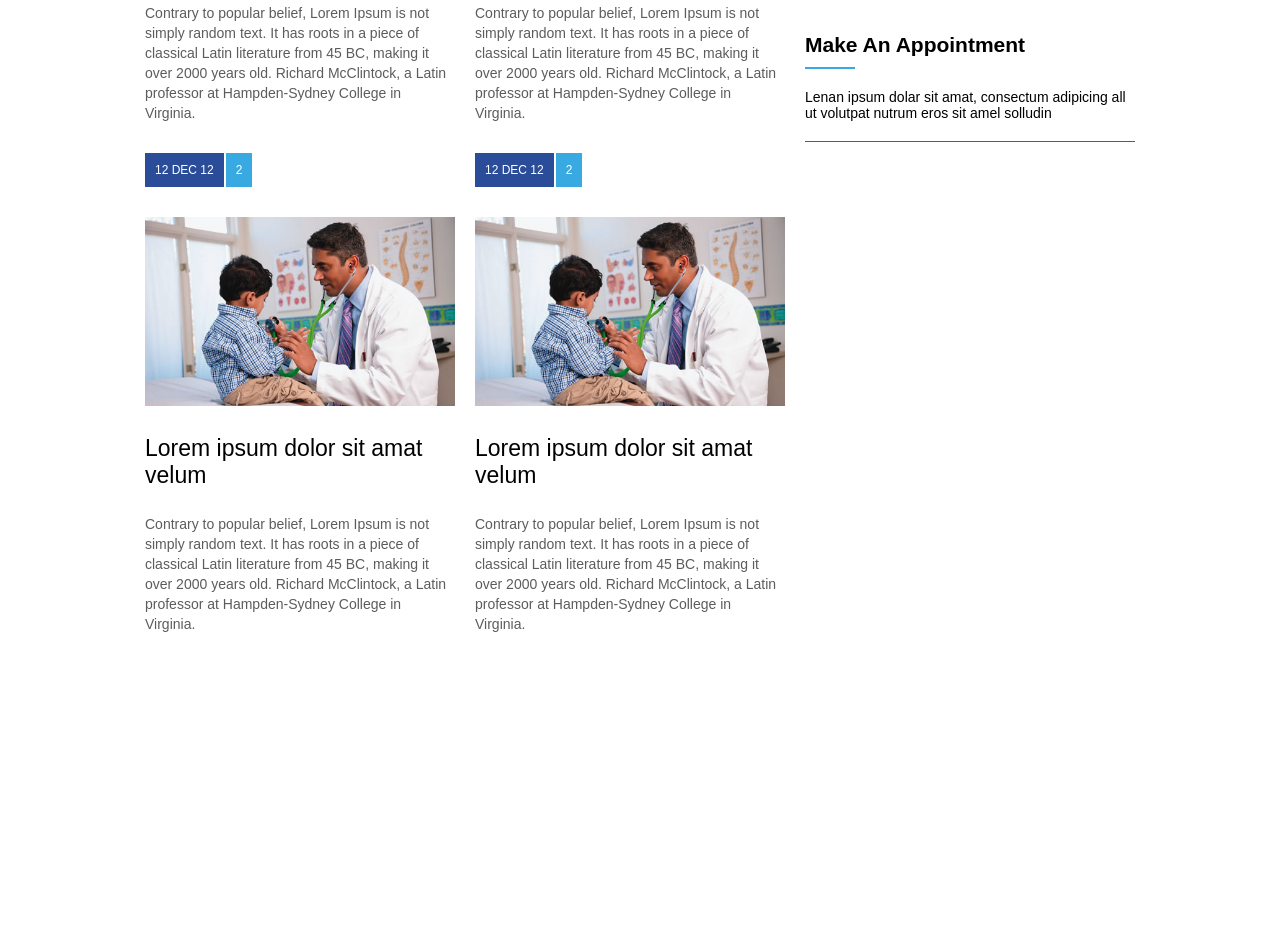
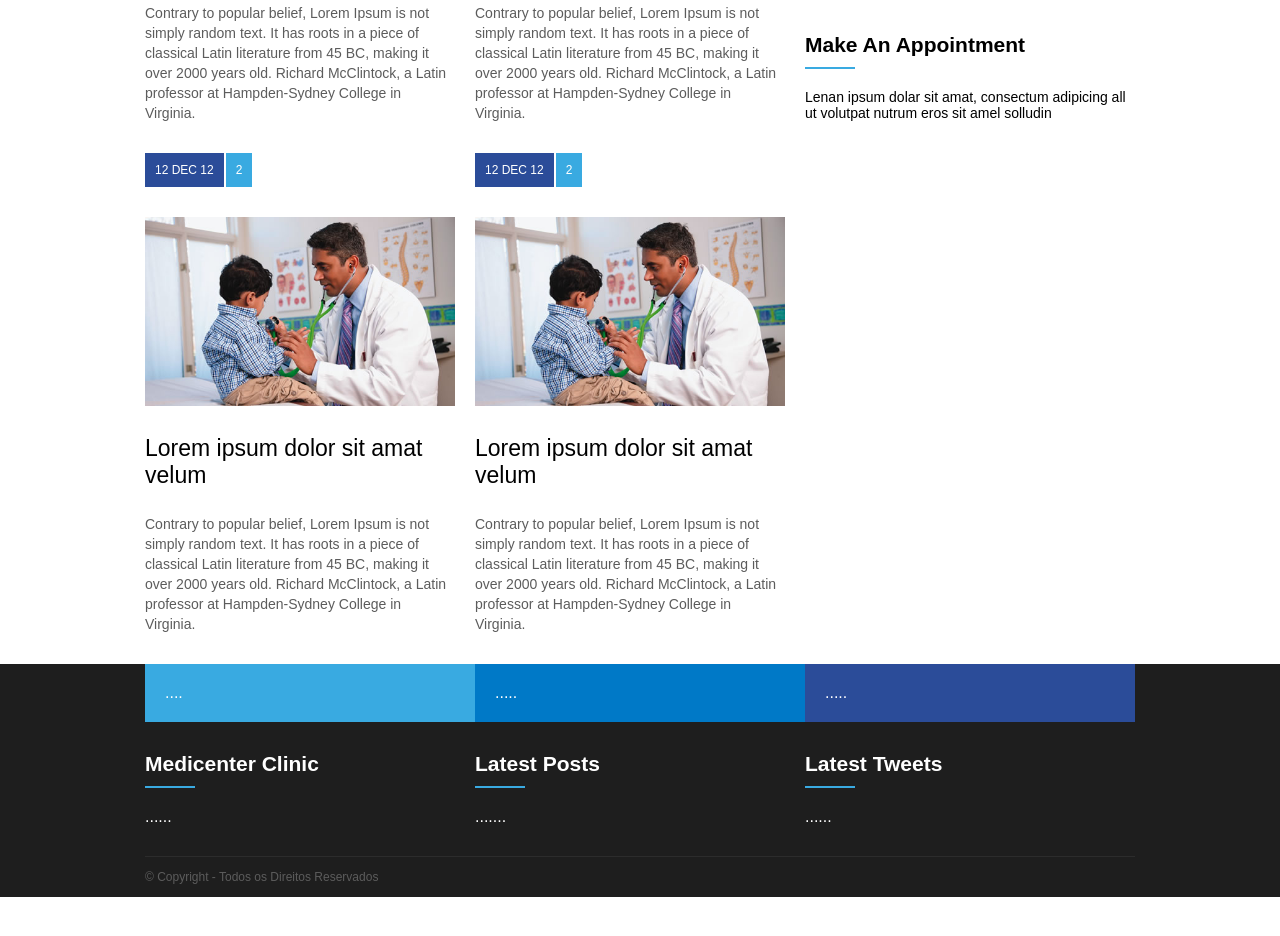
Before and after one commit to EwertonWeb/Medicenter, a plain HTML site: page index.html in a window 1280 px wide. Shown: the part 1233-2169 px from the top of the page. After the commit the page ends 2130 px from the top, so only its background shows below. Drawn offline with Linux system fonts and the light colour scheme.

Commit message:
footer v1.0

```diff
--- a/assets/css/template.css
+++ b/assets/css/template.css
@@ -5,7 +5,7 @@
 body {
     margin: 0;
     padding: 0;
-    padding-bottom: 300px;
+
 }
 header {
     display: flex;
@@ -229,8 +229,52 @@ article .news_resume {
     font-size: 14px;
 
 }
-.aside_bar{
+
+footer {
+    background-color: #1e1e1e;
     display: flex;
-    border-bottom: 1px solid #5c5c5c;
-    margin-top: 20px;
+    justify-content: center;
 }
+.footer_menu {
+    display: flex;
+}
+.fm_1, .fm_2, .fm_3 {
+    flex: 1;
+    color: #fff;
+}
+.fm_1 {
+    background-color: #39aae1;
+}
+.fm_2 {
+    background-color: #0079c7;
+}
+.fm_3 {
+    background-color: #2b4c99;
+}
+.footer_menu a {
+    display: block;
+    text-decoration: none;
+    padding: 20px;
+    color: #fff;
+}
+.footer_area {
+    display: flex;
+}
+.footer_areaitem {
+    flex: 1;
+    color: #fff;
+}
+.flexcolumn {
+    flex-direction: column;
+}
+footer .widget_title_text {
+    color: #fff;
+}
+.footer_copy {
+    border-top: 1px solid #2c2c2c;
+    height: 40px;
+    line-height: 40px;
+    color: #5c5c5c;
+    font-size: 12px;
+    margin-top: 30px;
+}
--- a/index.html
+++ b/index.html
@@ -202,14 +202,77 @@
                     </div>
                     <div class="widget_body">
                         <div class="aside_resume">Lenan ipsum dolar sit amat, consectum adipicing
-                                                 all ut volutpat nutrum eros sit amel solludin
+                            all ut volutpat nutrum eros sit amel solludin
                         </div>
-                        <div class="aside_bar"></div>
+
                     </div>
                 </div>
             </aside>
         </div>
     </section>
+    <footer>
+        <div class="container flexcolumn">
+            <div class="footer_menu">
+                <div class="fm_1">
+                    <a href="">
+                        ....
+                    </a>
+                </div>
+                <div class="fm_2">
+                    <a href="">
+                        .....
+                    </a>
+                </div>
+                <div class="fm_3">
+                    <a href="">
+                        .....
+                    </a>
+                </div>
+            </div>
+            <div class="footer_area">
+                <div class="footer_areaitem">
+                    <div class="widget">
+                        <div class="widget_title">
+                            <div class="widget_title_text">Medicenter Clinic</div>
+                            <div class="widget_title_bar"></div>
+
+                        </div>
+                        <div class="widget_body">
+                            ......
+                        </div>
+                    </div>
+                </div>
+                <div class="footer_areaitem">
+                    <div class="widget">
+                        <div class="widget_title">
+                            <div class="widget_title_text">Latest Posts</div>
+                            <div class="widget_title_bar"></div>
+
+                        </div>
+                        <div class="widget_body">
+                            .......
+                        </div>
+                    </div>
+                </div>
+                <div class="footer_areaitem">
+                    <div class="widget">
+                        <div class="widget_title">
+                            <div class="widget_title_text">Latest Tweets</div>
+                            <div class="widget_title_bar"></div>
+
+                        </div>
+                        <div class="widget_body">
+                            ......
+                        </div>
+                    </div>
+                </div>
+            </div>
+            <div class="footer_copy">
+                © Copyright - Todos os Direitos Reservados
+            </div>
+        </div>
+
+    </footer>
 </body>
 
 </html>
```
